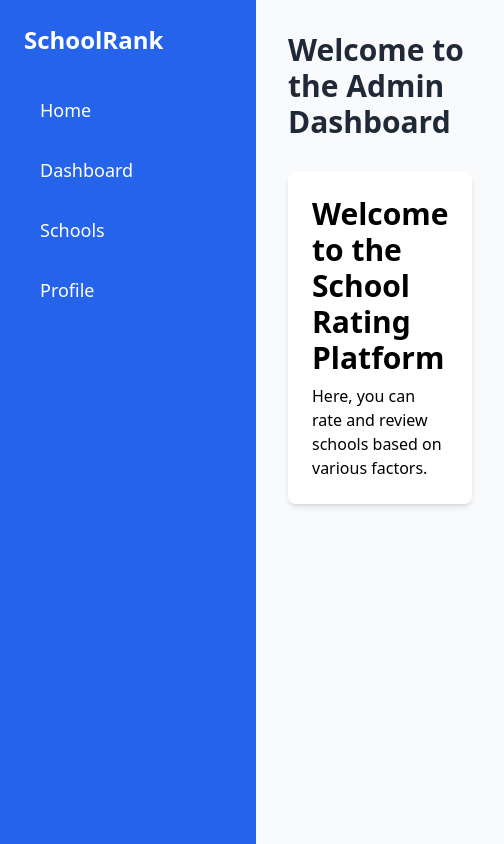
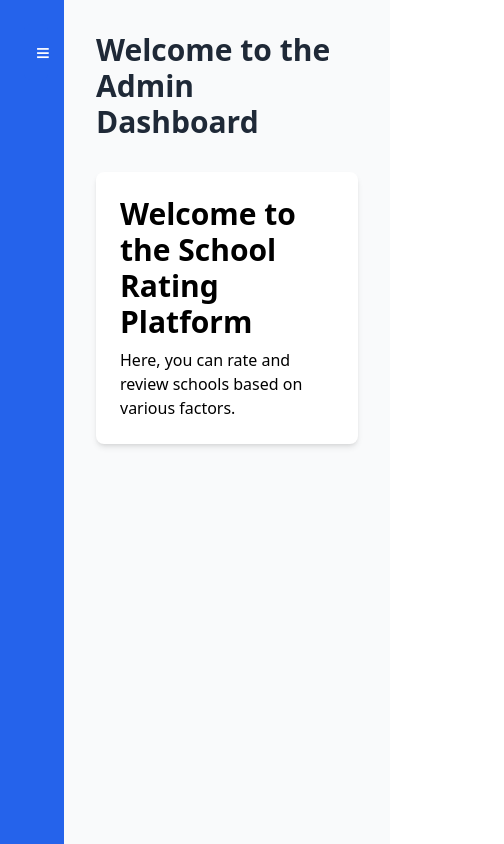
Before and after one commit to diegoallies/School-Ranking-Project-Frontend, a Next.js app: page / in a window 390 px wide. Shown: the whole page, 504 px wide, since content can reach past the window. Built offline with nearby package versions, Linux system fonts and the light colour scheme.

Commit message:
mobile responsive
mobile responsive

```diff
--- a/components/Layout.js
+++ b/components/Layout.js
@@ -1,38 +1,74 @@
 // src/components/Layout.js
+import { useState } from 'react';
 import Link from 'next/link';
 
 const Layout = ({ children }) => {
+  const [isSidebarOpen, setIsSidebarOpen] = useState(false);
+
+  const toggleSidebar = () => {
+    setIsSidebarOpen((prev) => !prev);
+  };
+
   return (
     <div className="min-h-screen flex bg-gray-100">
       {/* Sidebar */}
-      <div className="w-64 bg-blue-600 text-white p-6 fixed h-full">
+      <div
+        className={`${
+          isSidebarOpen ? 'w-64' : 'w-16'
+        } transition-all duration-300 ease-in-out bg-blue-600 text-white p-6 fixed h-full overflow-hidden md:w-64`}
+      >
+        {/* Hamburger Menu for Mobile - Background only applied to the button */}
+        <div className="flex items-center justify-between md:hidden bg-blue-600 p-3 rounded-md">
+          <button
+            onClick={toggleSidebar}
+            className="text-white text-2xl focus:outline-none"
+          >
+            {isSidebarOpen ? '×' : '≡'}
+          </button>
+        </div>
+
+        {/* Sidebar Content */}
+        <div className={`${isSidebarOpen ? 'block' : 'hidden'} md:block`}>
           <div className="text-2xl font-semibold mb-8">SchoolRank</div>
           <ul className="space-y-4">
             <li>
               <Link href="/">
-              <span className="block py-2 px-4 text-lg hover:bg-blue-700 rounded-md transition">Home</span>
+                <span className="block py-2 px-4 text-lg hover:bg-blue-700 rounded-md transition">
+                  Home
+                </span>
               </Link>
             </li>
             <li>
               <Link href="/dashboard">
-              <span className="block py-2 px-4 text-lg hover:bg-blue-700 rounded-md transition">Dashboard</span>
+                <span className="block py-2 px-4 text-lg hover:bg-blue-700 rounded-md transition">
+                  Dashboard
+                </span>
               </Link>
             </li>
             <li>
               <Link href="/schools">
-              <span className="block py-2 px-4 text-lg hover:bg-blue-700 rounded-md transition">Schools</span>
+                <span className="block py-2 px-4 text-lg hover:bg-blue-700 rounded-md transition">
+                  Schools
+                </span>
               </Link>
             </li>
             <li>
               <Link href="/profile">
-              <span className="block py-2 px-4 text-lg hover:bg-blue-700 rounded-md transition">Profile</span>
+                <span className="block py-2 px-4 text-lg hover:bg-blue-700 rounded-md transition">
+                  Profile
+                </span>
               </Link>
             </li>
           </ul>
         </div>
+      </div>
 
       {/* Main Content Area */}
-      <div className="flex-1 ml-64 p-8 bg-gray-50">
+      <div
+        className={`flex-1 p-8 bg-gray-50 transition-all duration-300 ease-in-out ${
+          isSidebarOpen ? 'ml-64' : 'ml-16'
+        } md:ml-64`} // Apply margin-left only on mobile when sidebar is open
+      >
         <header className="mb-8">
           <h1 className="text-3xl font-semibold text-gray-800">Welcome to the Admin Dashboard</h1>
         </header>
```
Lines whose indentation alone changed are shown as unchanged.
